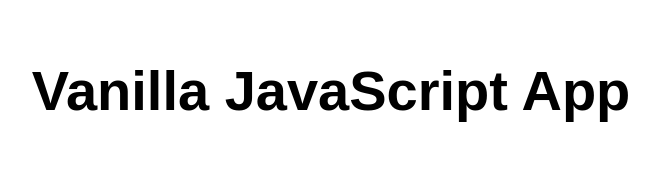
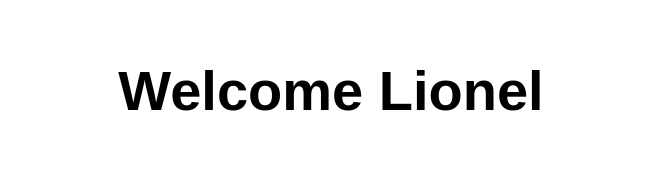
Before and after one commit to Korbenmetos/projectwelcome, a website: page src/index.html in a window 1280 px wide. Shown: the whole page, without its empty margins (309-968 px from the left). Drawn offline with Linux system fonts and the light colour scheme.

Commit message:
Update index.html

```diff
--- a/src/index.html
+++ b/src/index.html
@@ -5,12 +5,12 @@
   <meta charset="UTF-8">
   <meta name="viewport" content="width=device-width, initial-scale=1.0">
   <link rel="stylesheet" href="styles.css">
-  <title>Vanilla JavaScript App</title>
+  <title>Welcome</title>
 </head>
 
 <body>
   <main>
-    <h1>Vanilla JavaScript App</h1>
+    <h1>Welcome Lionel</h1>
   </main>
 </body>
 
```
